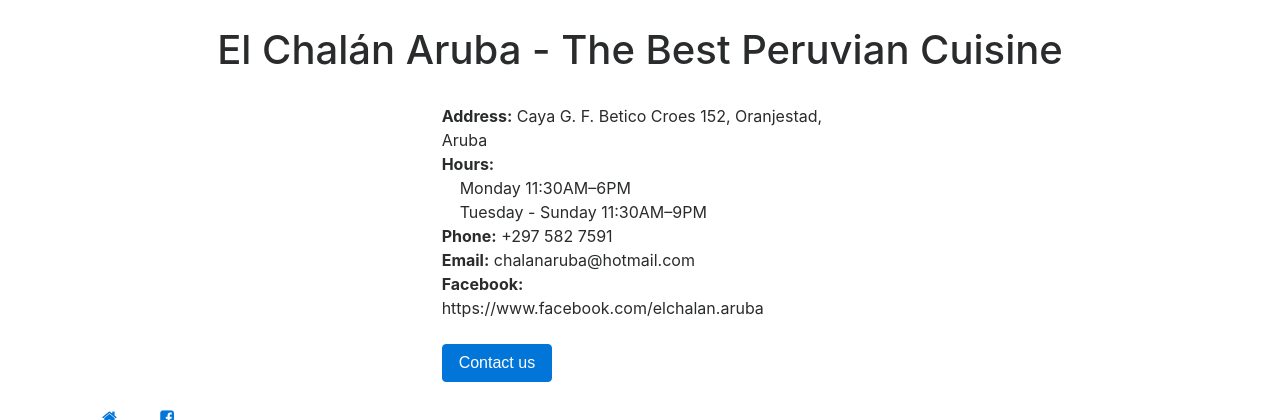
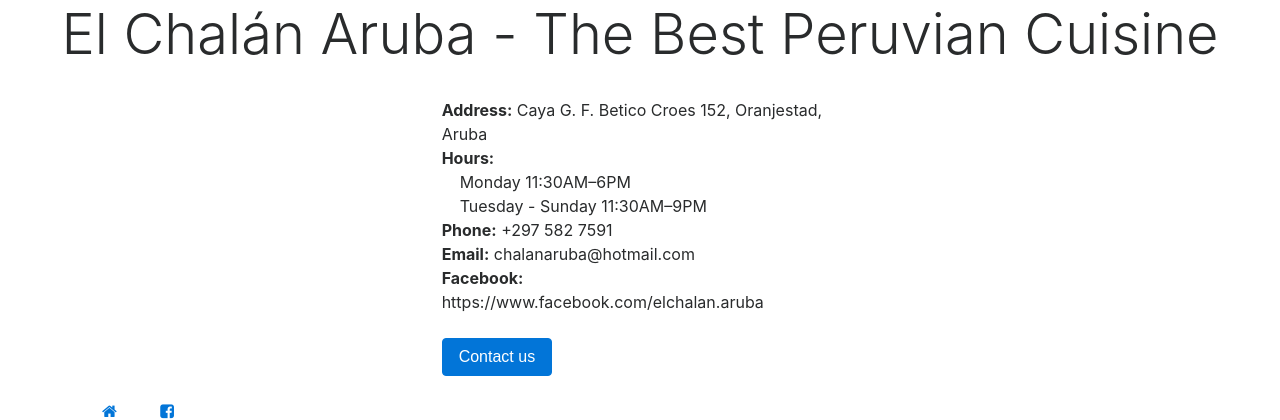
Before and after one commit to eacevedof/prj_elchalanaruba, a PHP site: page / in a window 1280 px wide. Shown: the part 368-788 px from the top of the page. Run offline with PHP 8.4, Linux system fonts and the light colour scheme; some libraries are stand-ins or nearby versions.

Commit message:
display-4

```diff
--- a/the_public/index.php
+++ b/the_public/index.php
@@ -28,8 +28,8 @@
     </div>
     <div class="row">
         <div class="col-lg-12" style="text-align:center">
-            <br/><br/>
-            <h1>El Chalán Aruba - The Best Peruvian Cuisine</h1>
+            <br/>
+            <h1 class="display-4">El Chalán Aruba - The Best Peruvian Cuisine</h1>
         </div>
     </div>
     <div class="row">
```
